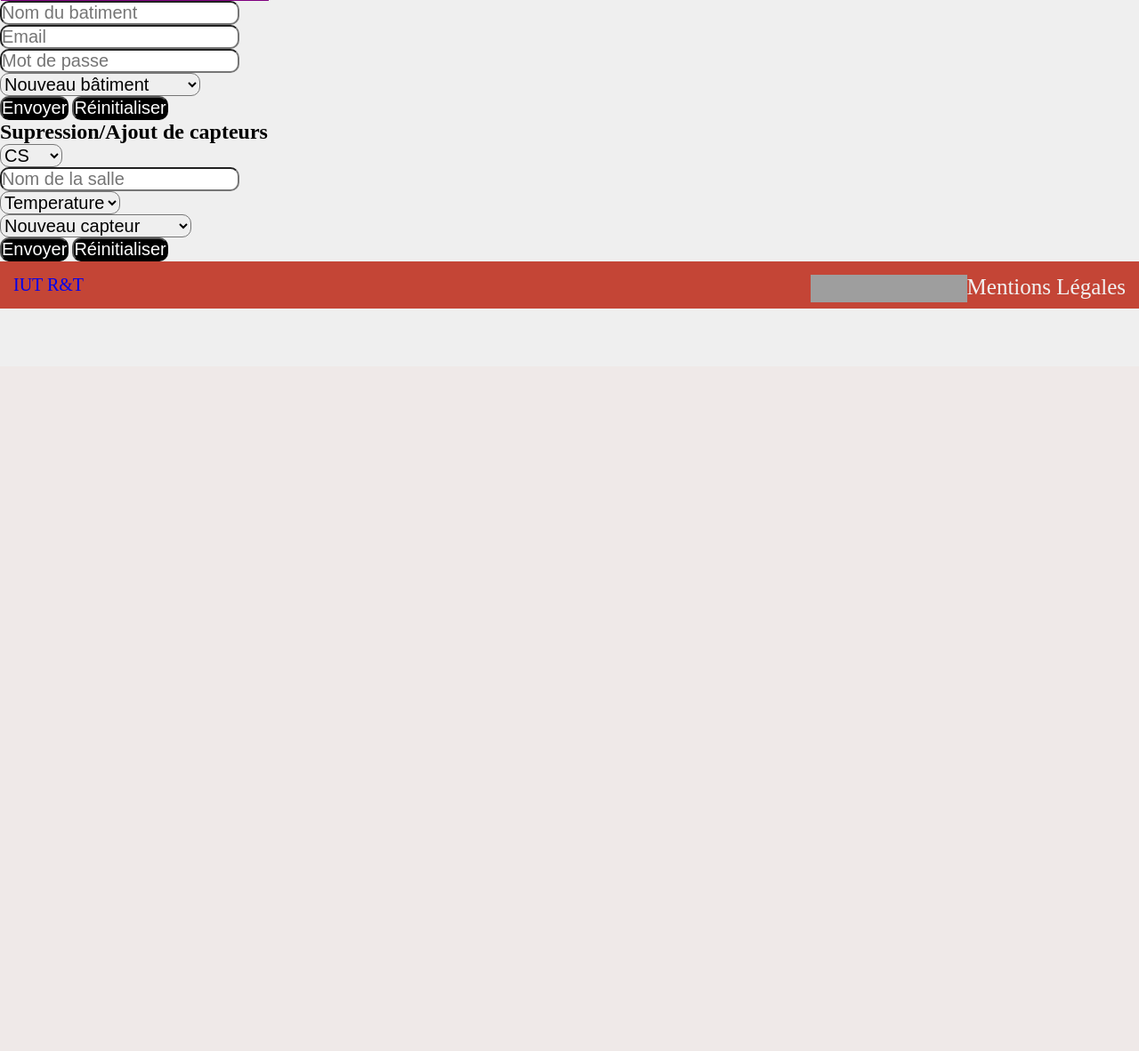
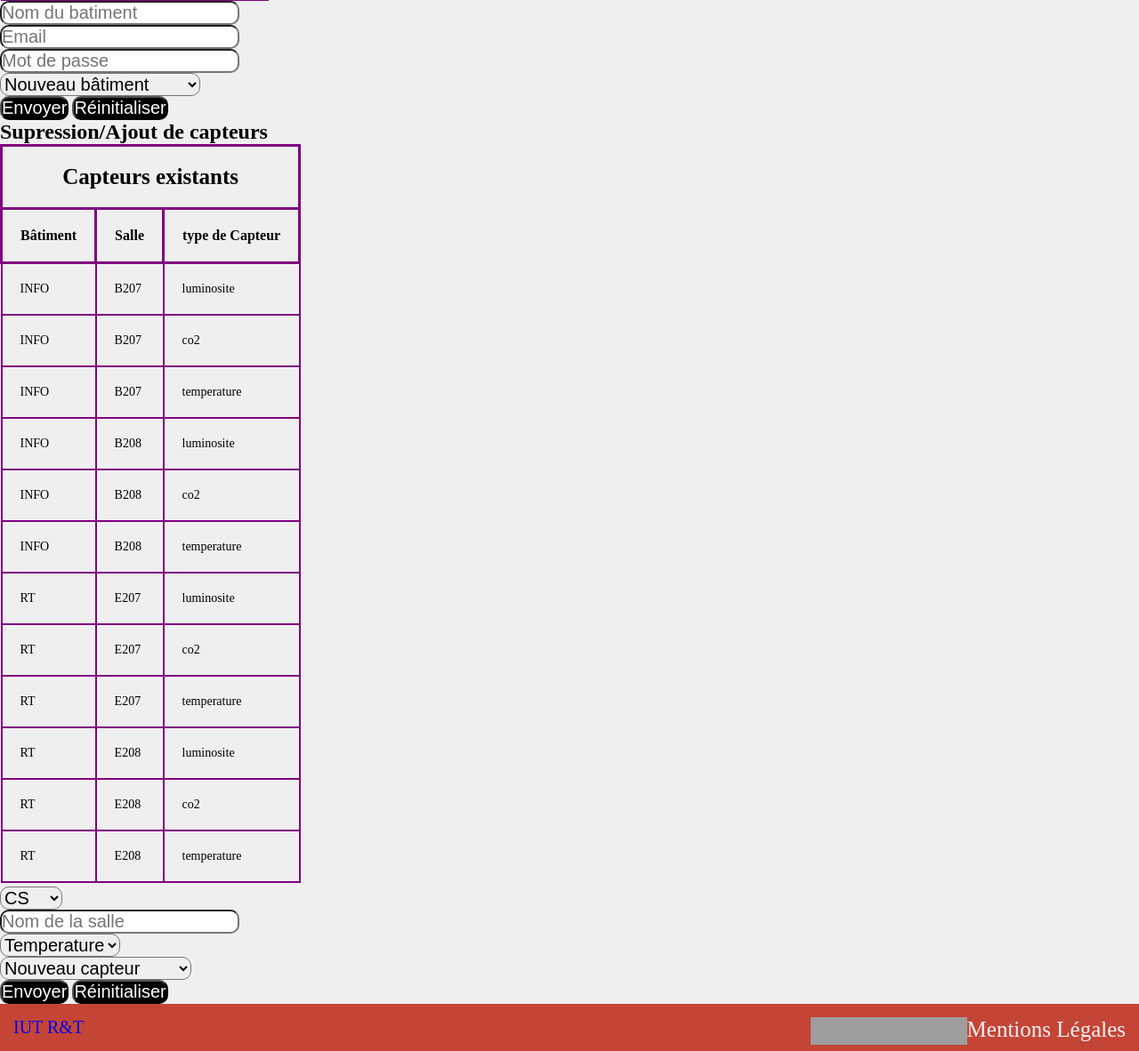
Before and after one commit to lilian-breux/SAE23, a PHP site: page /Administration.php in a window 1280 px wide. Shown: the part 388-1570 px from the top of the page at 89% size. Before the commit the page ends 735 px from the top, so only its background shows below. Run offline with PHP 8.4, Linux system fonts and the light colour scheme; a user stored in the database is signed in; data comes from the database, SQL or seed files in the repository; grey boxes are pictures that could not be loaded.

Commit message:
Update Administration.php

```diff
--- a/Site_web/Administration.php
+++ b/Site_web/Administration.php
@@ -75,6 +75,28 @@
             ?>
             <h2>Supression/Ajout de capteurs</h2>
 
+            <table class="capteur">
+                <thead>
+                    <tr>
+                        <th colspan="3">Capteurs existants</th>
+                    </tr>
+                </thead>
+                <tbody>
+                    <tr><th>Bâtiment</th><th>Salle</th><th>type de Capteur</th></tr>
+                    <?php
+                        include ("mysql.php"); #Connection with the database
+
+                        /* SQL query to retrieve all sensors in the database */
+
+                        $requete = "SELECT `bate`, `room`, `type` FROM `Capteur` ORDER BY `bate`, `room`";
+                        $resultat = mysqli_query($id_bd, $requete);
+
+                        while($row = mysqli_fetch_array($resultat)){
+                            echo "<tr><td>".$row["bate"]."</td><td>".$row["room"]."</td><td>".$row["type"]."</td></tr>";
+                        }
+                    ?>
+                </tbody>
+            </table>
             <form action="./security/modifcapteur.php" method="POST">
                 <select name="bate" id="bate">
                 <?php
```
